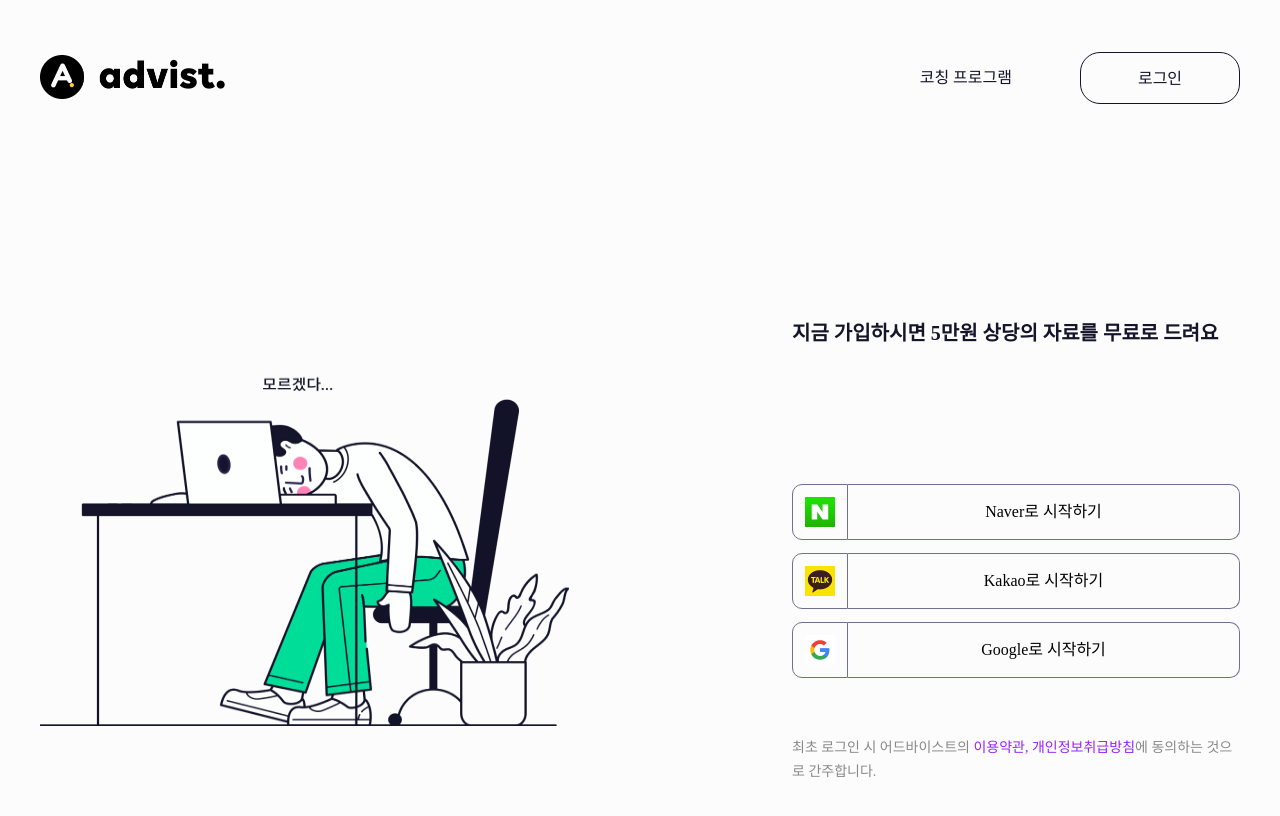
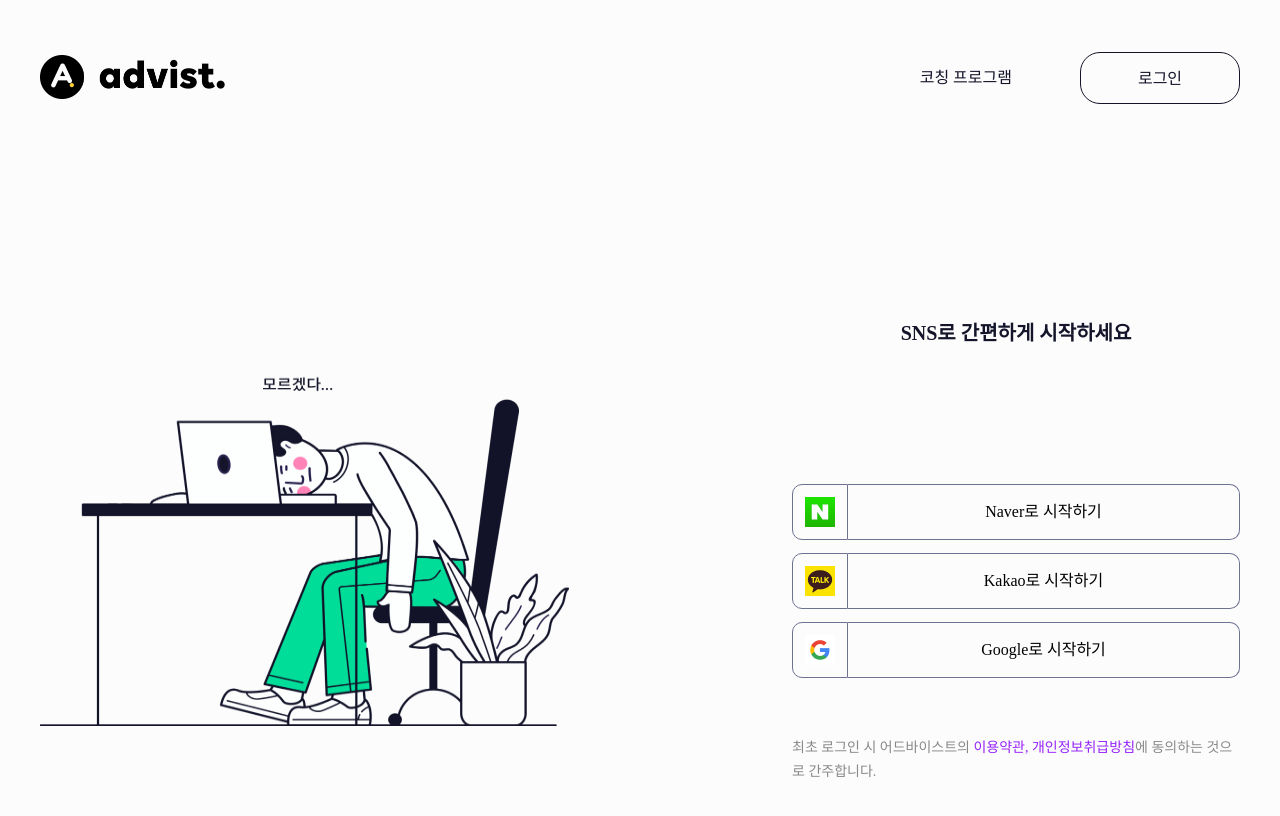
Before and after one commit to Advist-Project/Frontend, a Next.js app: page /login in a window 1280 px wide. Shown: the top 816 px of the page. Built offline with nearby package versions, Linux system fonts and the light colour scheme; no server answers; a web font is replaced by a local one.

Commit message:
온보딩 임시 첫페이지 이동

```diff
--- a/src/pages/login.tsx
+++ b/src/pages/login.tsx
@@ -40,7 +40,7 @@ export default function LoginPage(){
             <div className="wrap">
                 <div className="contentArea">
             {/* 1번 콘텐츠 */}
-                    <MobileHeading>지금 가입하시면 5만원 상당의<br/>자료를 무료로 드려요</MobileHeading>
+                    <MobileHeading>SNS로 간편하게 시작하세요</MobileHeading>
                     <PCImages>
                         <Image
                             src="/mainGraphic_section1_human.png"
@@ -62,7 +62,7 @@ export default function LoginPage(){
                 </div>
                 <Container>
                     <HeadingBox>
-                        <Heading level={5} bold>지금 가입하시면 5만원 상당의 자료를 무료로 드려요</Heading>
+                        <Heading level={5} bold>SNS로 간편하게 시작하세요</Heading>
                     </HeadingBox>
                     <MarginBox/>
                     <LoginButton onClick = {() => location.href = process.env.NEXT_PUBLIC_LOGIN_NAVER as string} style={{marginTop : '13px'}}>
@@ -163,6 +163,7 @@ const MobileHeading = styled.div`
 `;
 
 const HeadingBox = styled.div`
+    text-align : center;
     ${max[1]}{
         display : none;
     }
--- a/src/pages/onboarding.tsx
+++ b/src/pages/onboarding.tsx
@@ -33,6 +33,7 @@ export default function OnboardingPage(){
         .then(function () {
              // response
             // console.log(res.data.result);
+            router.push('/');
         }).catch(function (err : any) {
             // 오류발생시 실행
             console.log(err);
```
Also changed, not shown: src/components/review/review-detail.tsx (indentation only).
